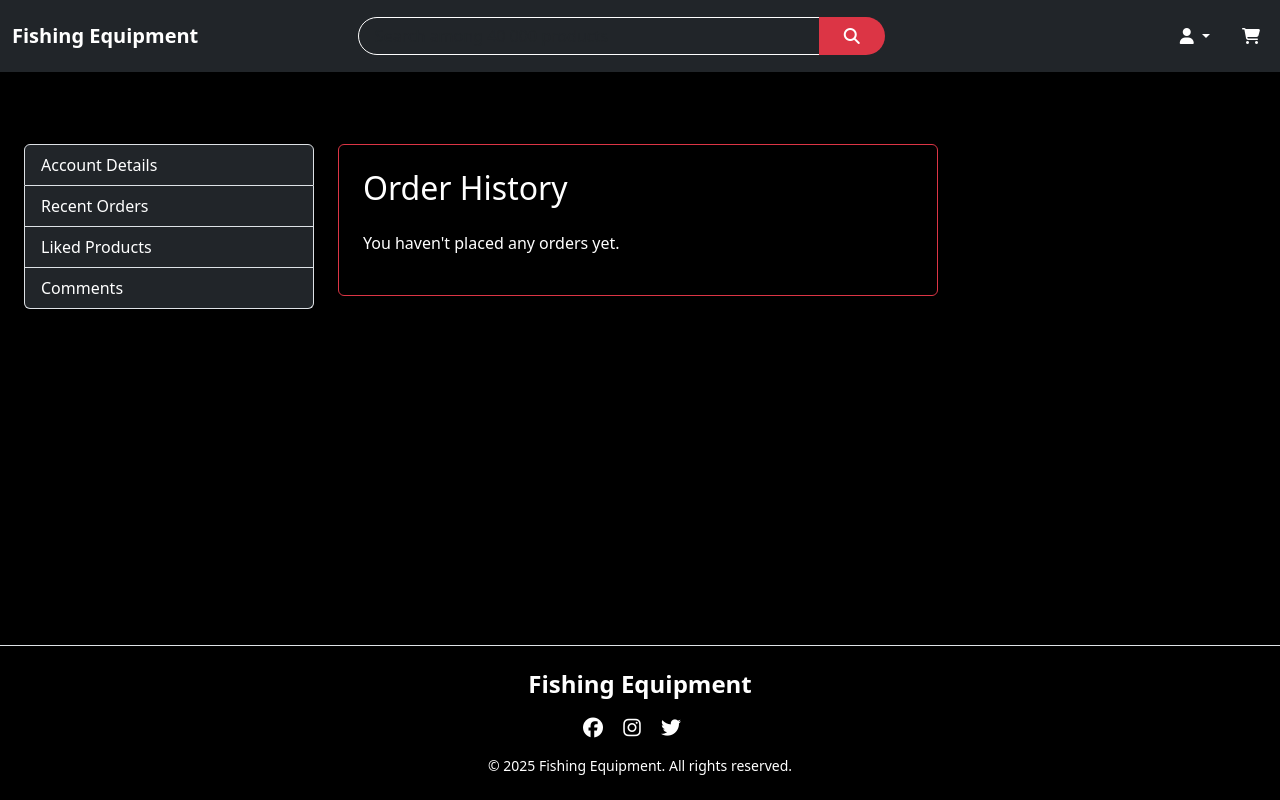
After one commit to StoffeEriksson/sport-fishing-equipment, a Django app: page /profiles/orders/ in a window 1280 px wide. The commit adds this page. Run offline with Django 5.2, Linux system fonts and the light colour scheme; the visitor is signed in with stand-in values (Sample User, id 1); data that the repository does not hold is empty; some libraries are stand-ins or nearby versions.

Commit message:
added order_detail to profile view and template. Added simple JS to hide and show order history

```diff
--- /dev/null
+++ b/profiles/templates/profiles/order_history.html
@@ -0,0 +1,101 @@
+{% extends 'base.html' %}
+{% load static %}
+{% block delivery_banner %}
+{% endblock %}
+{% block category_buttons %}
+{% endblock %}
+{% block content %}
+
+<div class="container mt-5">
+  <div class="row">
+    <!-- Sidebar -->
+    <div class="col-md-3">
+      <div class="list-group">
+        <a
+          href="{% url 'user_profile' %}"
+          class="list-group-item list-group-item-action bg-dark text-white"
+        >
+          Account Details
+        </a>
+        <a
+          href="{% url 'order_history' %}"
+          class="list-group-item list-group-item-action bg-dark text-white"
+        >
+          Recent Orders
+        </a>
+        <a
+          href="#"
+          class="list-group-item list-group-item-action bg-dark text-white"
+          >Liked Products</a
+        >
+        <a
+          href="#"
+          class="list-group-item list-group-item-action bg-dark text-white"
+          >Comments</a
+        >
+      </div>
+    </div>
+
+    <!-- Main Content -->
+    <div class="col-md-9">
+      <div class="border border-danger p-4 rounded" style="max-width: 600px">
+        <h2 class="mb-4">Order History</h2>
+        {% if orders %}
+        <ul class="list-group" id="order-list">
+          {% for order in orders %}
+          <li
+            class="list-group-item bg-dark text-white mb-2 order-item {% if forloop.counter > 5 %}d-none{% endif %}"
+          >
+            <strong>Order Number:</strong> {{ order.order_number }}<br />
+            <strong>Date:</strong> {{ order.date|date:"Y-m-d H:i" }}<br />
+            <strong>Total:</strong> ${{ order.grand_total|floatformat:2 }}<br />
+            <a
+              href="{% url 'order_detail' order.order_number %}"
+              class="btn btn-sm btn-outline-light mt-2"
+              >View Details</a
+            >
+          </li>
+          {% endfor %}
+        </ul>
+
+        {% if orders|length > 5 %}
+        <div class="text-center mt-3">
+          <button id="view-more-btn" class="btn btn-danger btn-sm">View More</button>
+          <button id="view-less-btn" class="btn btn-danger btn-sm d-none">View Less</button>
+        </div>
+        {% endif %} {% else %}
+        <p>You haven't placed any orders yet.</p>
+        {% endif %}
+      </div>
+    </div>
+  </div>
+</div>
+<script>
+  document.addEventListener("DOMContentLoaded", function () {
+    const viewMoreBtn = document.getElementById("view-more-btn");
+    const viewLessBtn = document.getElementById("view-less-btn");
+    const hiddenOrders = document.querySelectorAll(".order-item.d-none");
+
+    viewMoreBtn?.addEventListener("click", function () {
+      document.querySelectorAll(".order-item.d-none").forEach(item => {
+        item.classList.remove("d-none");
+      });
+      viewMoreBtn.classList.add("d-none");
+      viewLessBtn.classList.remove("d-none");
+    });
+
+    viewLessBtn?.addEventListener("click", function () {
+      let allOrders = document.querySelectorAll(".order-item");
+      allOrders.forEach((item, index) => {
+        if (index >= 5) {
+          item.classList.add("d-none");
+        }
+      });
+      viewMoreBtn.classList.remove("d-none");
+      viewLessBtn.classList.add("d-none");
+    });
+  });
+</script>
+
+
+{% endblock %}
--- a/profiles/templates/profiles/profile.html
+++ b/profiles/templates/profiles/profile.html
@@ -1,4 +1,5 @@
 {% extends 'base.html' %}
+{% load static %}
 {% block delivery_banner %}
 {% endblock %}
 {% block category_buttons %}
@@ -13,7 +14,7 @@
         >Account Details</a
       >
       <a
-        href=""
+        href="{% url 'order_history' %}"
         class="list-group-item list-group-item-action bg-dark text-white"
         >Recent Orders</a
       >
--- a/profiles/urls.py
+++ b/profiles/urls.py
@@ -3,4 +3,6 @@ from . import views
 
 urlpatterns = [
     path('profile/', views.profile_view, name='user_profile'),
+    path('orders/', views.order_history, name='order_history'),
+    path('orders/<order_number>/', views.order_detail, name='order_detail'),
 ]
--- a/profiles/views.py
+++ b/profiles/views.py
@@ -1,5 +1,5 @@
 from django.contrib.auth.decorators import login_required
-from django.shortcuts import render, redirect
+from django.shortcuts import render, redirect, get_object_or_404
 from .models import UserProfile
 from .forms import UserProfileForm
 from checkout.models import Order
@@ -30,3 +30,13 @@ def profile_view(request):
 def order_history(request):
     orders = Order.objects.filter(user=request.user).order_by('-date')
     return render(request, 'profiles/order_history.html', {'orders': orders})
+
+
+@login_required
+def order_detail(request, order_number):
+    """
+    Display a single past order in detail.
+    Only accessible to the user who owns the order.
+    """
+    order = get_object_or_404(Order, order_number=order_number, user=request.user)
+    return render(request, 'profiles/order_detail.html', {'order': order})
```
Also changed, not shown: checkout/views.py (+44 -10 lines), profiles/templates/profiles/order_detail.html (added, +59 -0 lines), checkout/urls.py (line endings or trailing spaces).
